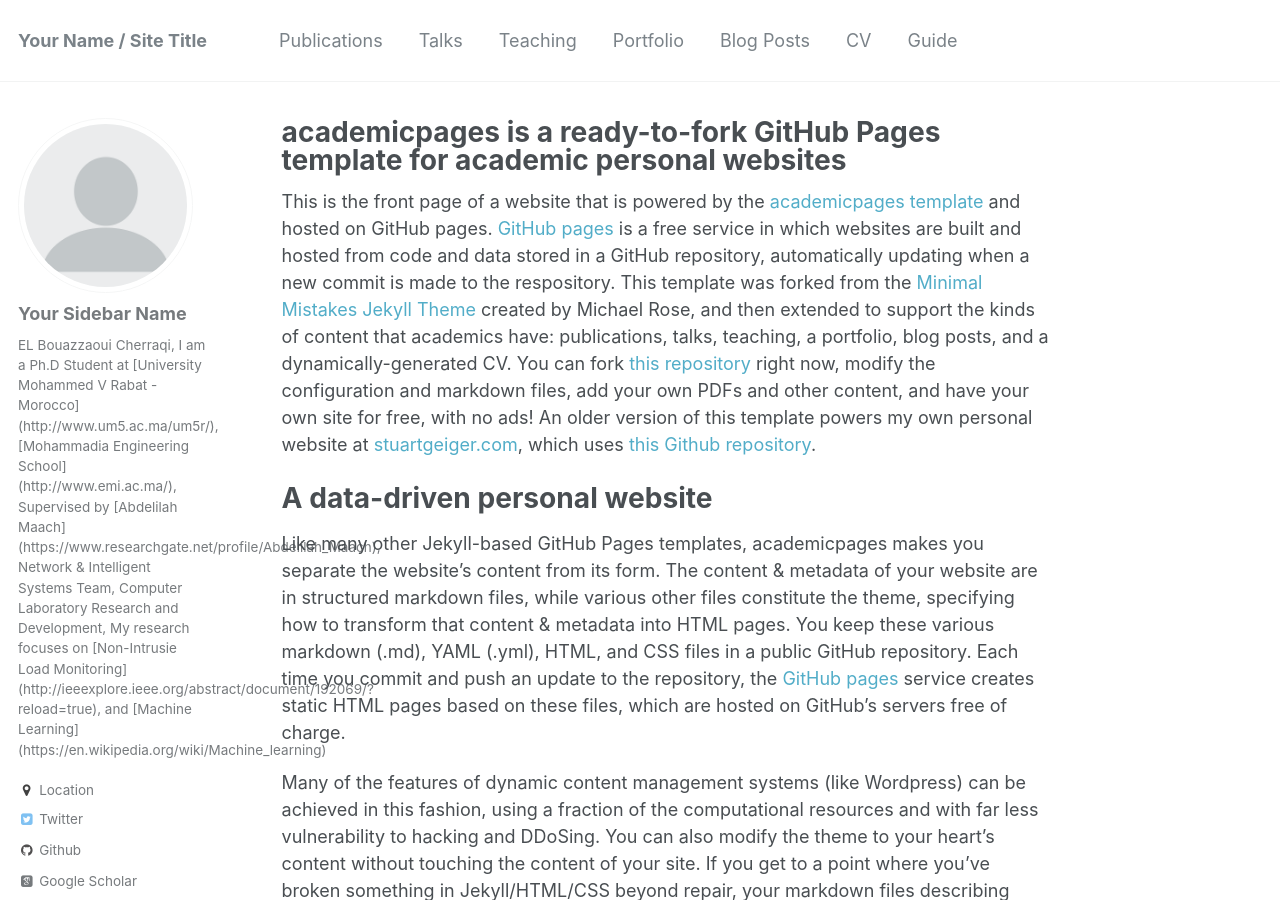
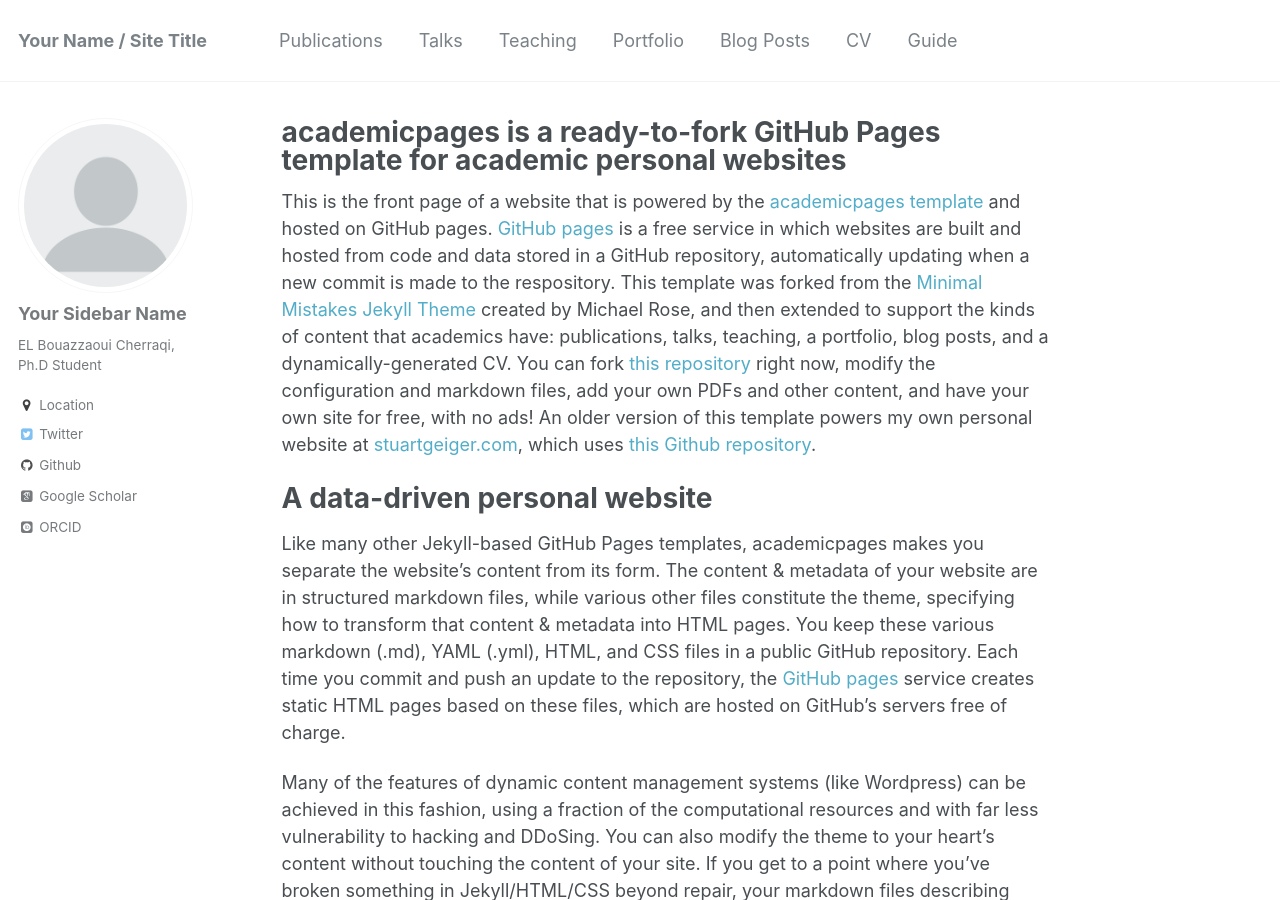
Before and after one commit to Cherrraqi/aca, a Jekyll site: the page built from _pages/about.md, in a window 1280 px wide and 900 px high. Built offline with Jekyll 4.4.1, drawn with Linux system fonts in a browser that asks for light colours; some web fonts are replaced.

Commit message:
Update _config.yml

```diff
--- a/_config.yml
+++ b/_config.yml
@@ -80,11 +80,7 @@ analytics:
 author:
   name             : "Your Sidebar Name"
   avatar           : "profile.png"
-  bio              : "
-                      EL Bouazzaoui Cherraqi,
-                      I am a Ph.D Student at [University Mohammed V Rabat - Morocco](http://www.um5.ac.ma/um5r/), [Mohammadia Engineering School] (http://www.emi.ac.ma/), Supervised by [Abdelilah Maach] (https://www.researchgate.net/profile/Abdelilah_Maach),
-                      Network & Intelligent Systems Team, Computer Laboratory Research and Development, My research focuses on [Non-Intrusie Load Monitoring](http://ieeexplore.ieee.org/abstract/document/192069/?reload=true), and [Machine Learning](https://en.wikipedia.org/wiki/Machine_learning)
-                      "
+  bio              : "EL Bouazzaoui Cherraqi, Ph.D Student"
   location         : "Location"
   employer         :
   googlescholar    : "http://yourfullgooglescholarurl.com"
```
